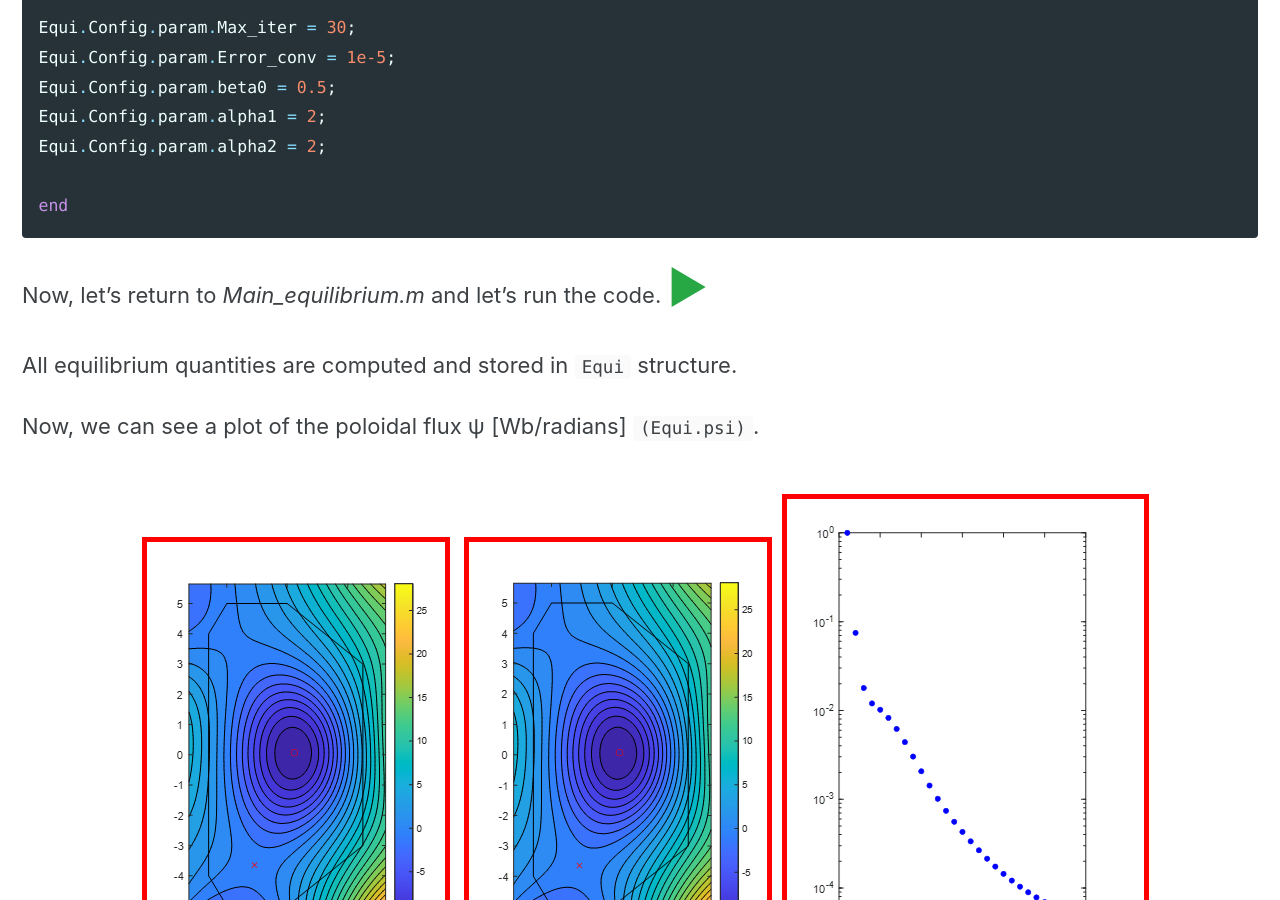
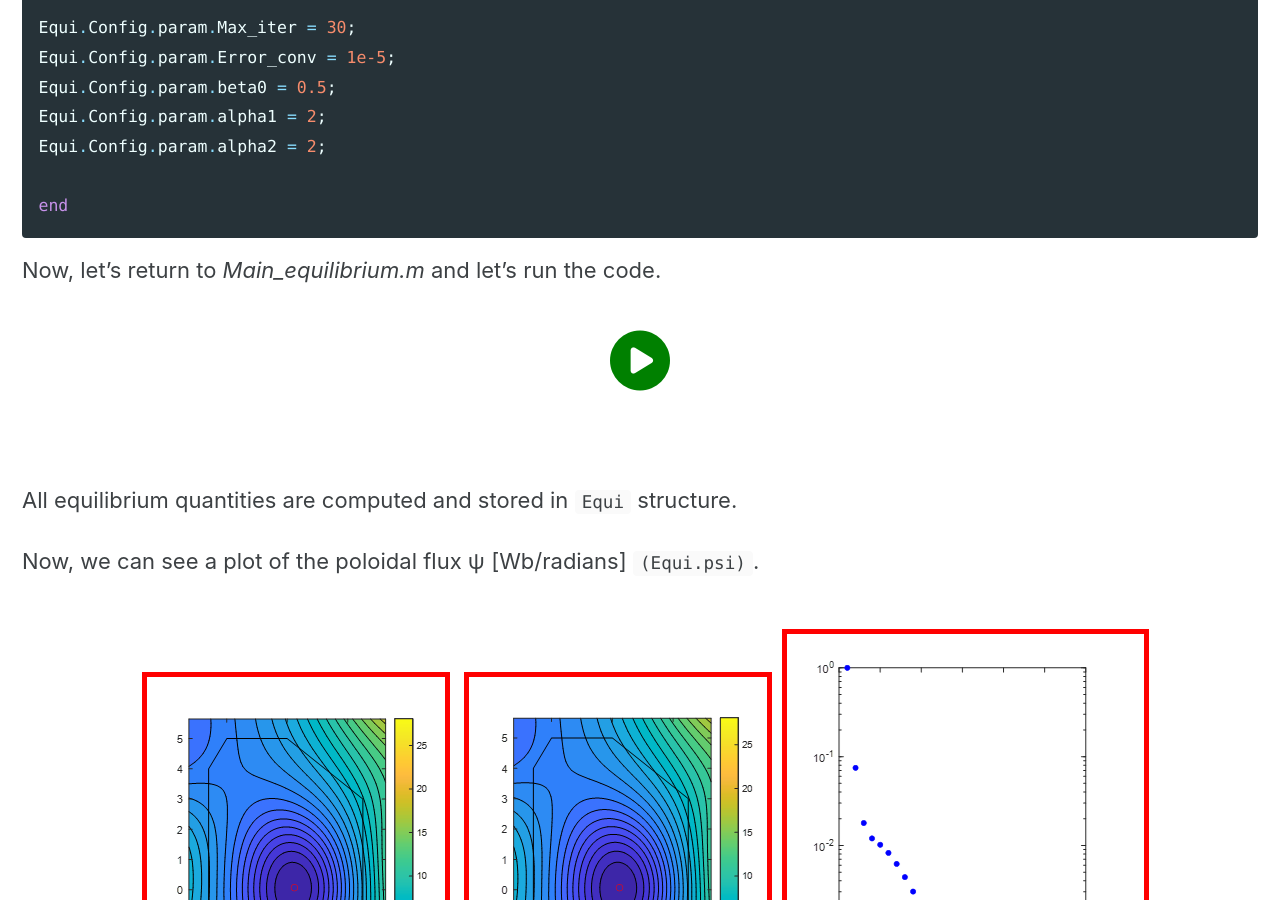
Before and after one commit to GitForTest3141592/TestLab, a Jekyll site: the page built from pages/SimPla_docs.md, in a window 1280 px wide and 900 px high, scrolled down 3173 px. Built offline with Jekyll 4.4.1, drawn with Linux system fonts in a browser that asks for light colours; cached includes are drawn as plain includes.

Commit message:
Update SimPla_docs.md

````diff
--- a/pages/SimPla_docs.md
+++ b/pages/SimPla_docs.md
@@ -95,7 +95,10 @@ Equi.Config.param.alpha2 = 2;
 end
 ```
 
-Now, let's return to *Main_equilibrium.m* and let's run the code. <span style="font-size: 2em; color: #28a745;">▶</span>
+Now, let's return to *Main_equilibrium.m* and let's run the code.
+<p align="center" style="font-size: 60px; color: green;">
+  <i class="fas fa-play-circle"></i>
+</p>
 
 All equilibrium quantities are computed and stored in `Equi` structure.
 
@@ -106,7 +109,7 @@ Now, we can see a plot of the poloidal flux ψ [Wb/radians] `(Equi.psi)`.
 We can also see the Last Closed Flux Surface (`Equi.LCFS.R`, `Equi.LCFS.Z`) and highlight the coordinates of the magnetic axis (`Equi.Opoint_R`, `Equi.Opoint_Z`) and the X point (`Equi.Xpoint_R`, `Equi.Xpoint_Z`).
 
 <p align="center">
-  <img src="{{ '/assets/images/SimPla_LCFS.png' | relative_url }}" alt="LCFS" width="30%"/>
+  <img src="{{ '/assets/images/SimPla_LCFS.png' | relative_url }}" alt="LCFS" width="50%"/>
 </p>
 
 Once you normalise the poloidal flux ψn (see *Equilibrium_normalise.m*), you can derive all MHD fields (`Equi.Bt`, `Equi. Br`, `Equi.Bz`, `Equi.Jt`, `Equi. Jr`, `Equi.Jz`) and kinetic fields (`Equi.p`, `Equi.n`, `Equi.T`).
````
